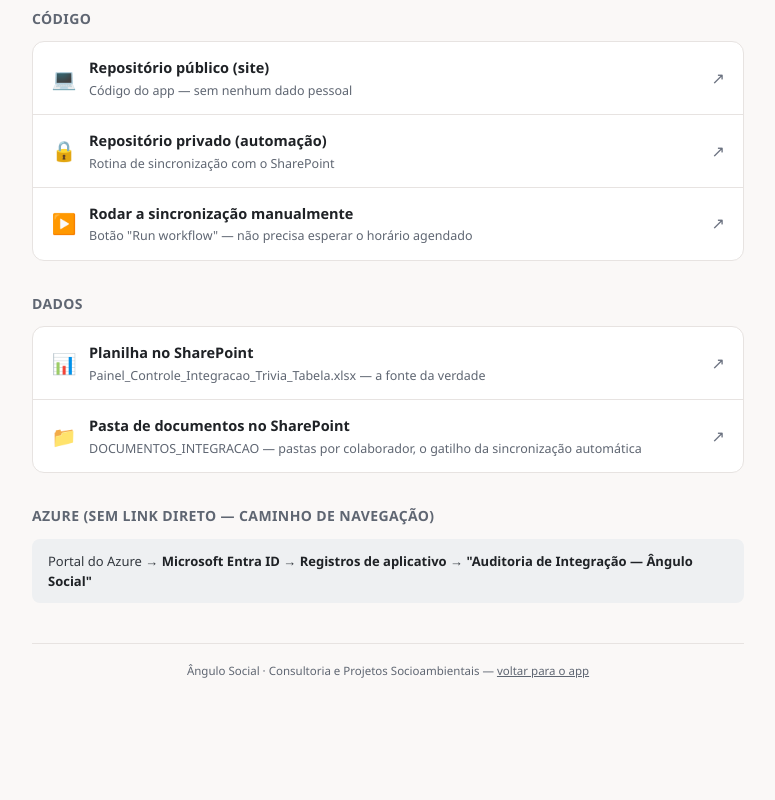
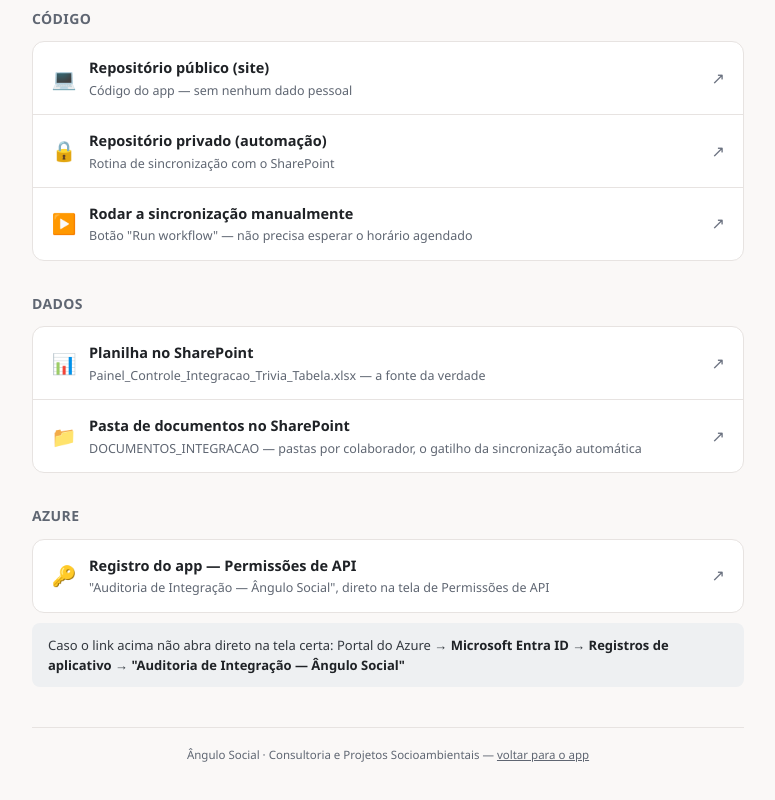
Before and after one commit to inovaangulo/auditoria-integracao, a plain HTML site: page links.html in a window 1280 px wide. Shown: the part 429-1229 px from the top of the page, without its empty margins (252-1027 px from the left). Before the commit the page ends 1169 px from the top, so only its background shows below. Drawn offline with Linux system fonts and the light colour scheme.

Commit message:
Adiciona link direto do registro do app no Azure na pagina de links uteis
Bump de versao pra avisar quem estiver com a tela aberta.

```diff
--- a/links.html
+++ b/links.html
@@ -119,9 +119,16 @@
   </section>
 
   <section>
-    <h2>Azure (sem link direto — caminho de navegação)</h2>
-    <div class="caminho">
-      Portal do Azure → <b>Microsoft Entra ID</b> → <b>Registros de aplicativo</b> → <b>"Auditoria de Integração — Ângulo Social"</b>
+    <h2>Azure</h2>
+    <div class="lista">
+      <a class="item" href="https://portal.azure.com/#view/Microsoft_AAD_RegisteredApps/ApplicationMenuBlade/~/CallAnAPI/appId/5b9ed096-52d8-4ff5-b880-92c71c6e38d8/isMSAApp~/false" target="_blank" rel="noopener">
+        <span class="ic">🔑</span>
+        <span class="txt"><span class="tit">Registro do app — Permissões de API</span><span class="desc">"Auditoria de Integração — Ângulo Social", direto na tela de Permissões de API</span></span>
+        <span class="seta">↗</span>
+      </a>
+    </div>
+    <div class="caminho" style="margin-top:10px;">
+      Caso o link acima não abra direto na tela certa: Portal do Azure → <b>Microsoft Entra ID</b> → <b>Registros de aplicativo</b> → <b>"Auditoria de Integração — Ângulo Social"</b>
     </div>
   </section>
 
--- a/version.json
+++ b/version.json
@@ -1 +1 @@
-{ "v": "2026-08-18T03" }
+{ "v": "2026-08-18T04" }
```
